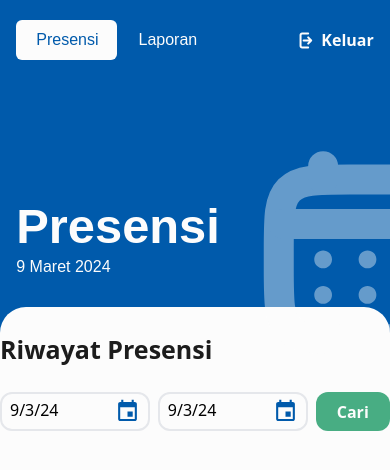
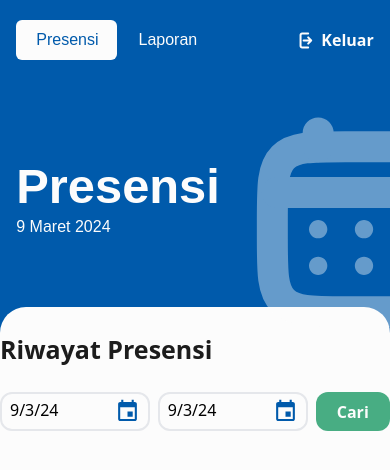
Before and after one commit to bernarduswillson/SweepIn-FE, a Next.js app: page /presensi in a window 390 px wide. Shown: the top 470 px of the page. Built offline with nearby package versions, Linux system fonts and the light colour scheme.

Commit message:
fix: fix calendar image placement

```diff
--- a/src/app/layout.tsx
+++ b/src/app/layout.tsx
@@ -12,7 +12,7 @@ export default function RootLayout({
 }>) {
   return (
     <html lang="en" suppressHydrationWarning={true}>
-      <body className="font-poppins">
+      <body className="w-screen overflow-x-hidden">
         <SessionProvider>
           {children}
         </SessionProvider>
--- a/src/app/presensi/page.tsx
+++ b/src/app/presensi/page.tsx
@@ -11,7 +11,6 @@ import SearchBar from '@/components/ui/searcbar';
 import Card from '@/components/ui/card';
 import AlertLog from '@/components/ui/alertLog';
 
-import Calendar from '@/images/Presensi/Calendar.svg'
 
 // Data
 import AttendanceData from "@data/attendanceDummy.json"
@@ -27,17 +26,13 @@ const Presensi = (): JSX.Element => {
   }
 
   return (
-    <div className="relative w-screen h-screen flex flex-col items-center bg-blue_main overflow-hidden">
+    <div className="w-screen h-screen flex flex-col items-center bg-blue_main overflow-hidden">
 
         {/* Header */}
         <div className='relative w-11/12 max-w-[641px] h-[40vh]'>
           <Navbar />
 
           <Header title='Presensi' />
-
-          <div className='absolute bottom-0 right-0 translate-x-[100px] translate-y-[50px]'>
-            <Image src={Calendar} alt='Calendar' />
-          </div>
         </div>
 
         {/* Body */}
--- a/src/components/Header.tsx
+++ b/src/components/Header.tsx
@@ -1,9 +1,19 @@
+import { useRef } from "react";
+import { motion, useInView } from "framer-motion";
+import Image from "next/image";
+
+// Asset
+import Calendar from '@public/images/Calendar.svg';
+
 interface HeaderProps {
   title: String
 };
 
 const Header = (props: HeaderProps):JSX.Element => {
   const { title } = props;
+
+  const ref = useRef(null);
+  const isInView = useInView(ref, { once: true });
 
   const getToday = () => {
     const months = [
@@ -22,10 +32,14 @@ const Header = (props: HeaderProps):JSX.Element => {
   }
 
   return (
-    <div className='justify-end flex flex-col bottom-0 absolute'>
-      <div className='mb-7'>
-        <h1 className="text-white text-5xl pt-10 poppins-extrabold -mb-2">{title}</h1>
-        <h2 className="text-white text-md poppins-medium">{getToday()}</h2>
+    <div className='relative h-fit flex flex-col justify-end pt-[50px]'>
+      <div className='mb-7 transition ease-in-out duration-500'>
+        <h1 ref={ref} className={`text-white text-5xl pt-10 poppins-extrabold -mb-2 transition ease-in-out duration-500 ${isInView ? 'opacity-100' : 'opacity-0 translate-y-5'}`}>{title}</h1>
+        <h2 ref={ref} className={`text-white text-md poppins-medium transition ease-in-out duration-500 delay-200 ${isInView ? 'opacity-100' : 'opacity-0 translate-y-5'}`}>{getToday()}</h2>
+      </div>
+
+      <div className='absolute top-[50px] -right-[100px] md:hidden'>
+        <Image src={Calendar} alt='Calendar' width={220} height={220} />
       </div>
     </div>
   );
--- a/tailwind.config.ts
+++ b/tailwind.config.ts
@@ -31,6 +31,9 @@ module.exports = {
         '4xl': '2.441rem',
         '5xl': '3.052rem'
       },
+      screen: {
+        md: '768px'
+      }
     }
   },
   variants: {},
```
Also changed, not shown: public/images/Calendar.svg (renamed from src/images/Presensi/Calendar.svg).
